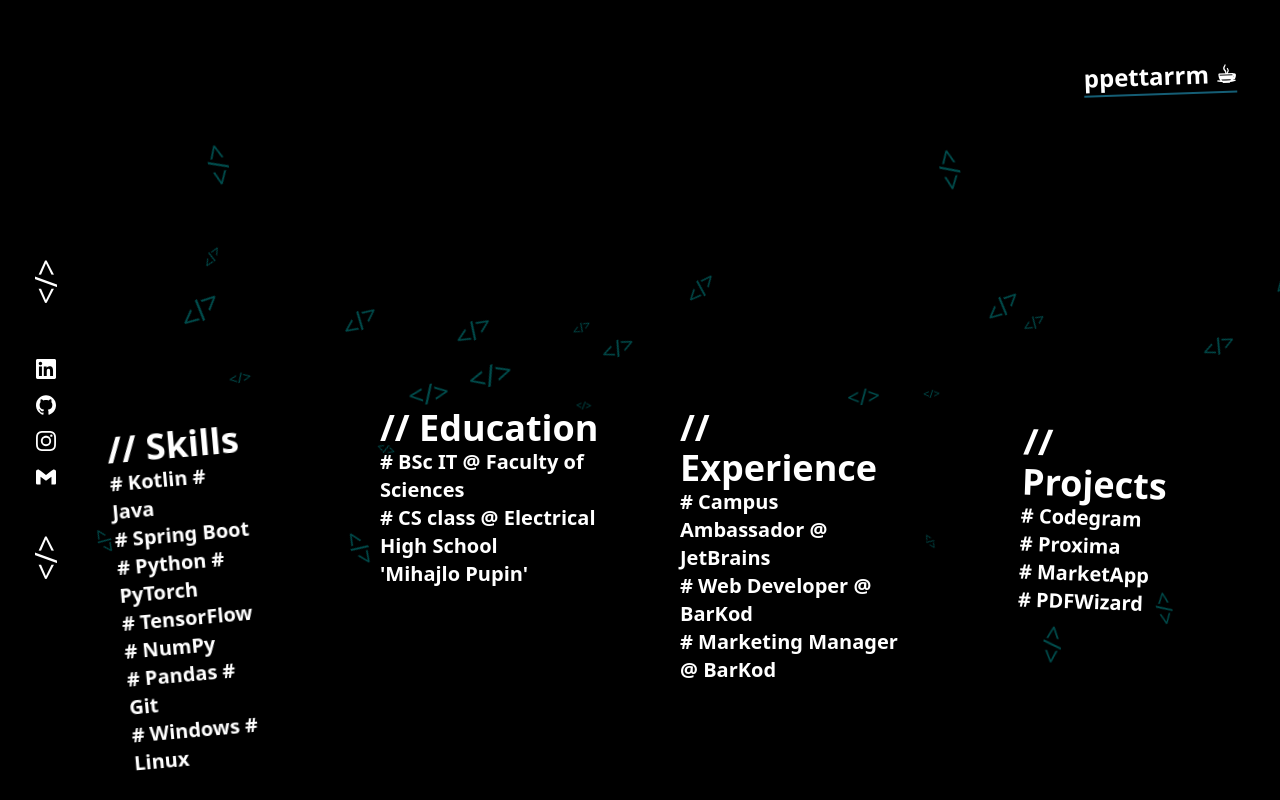
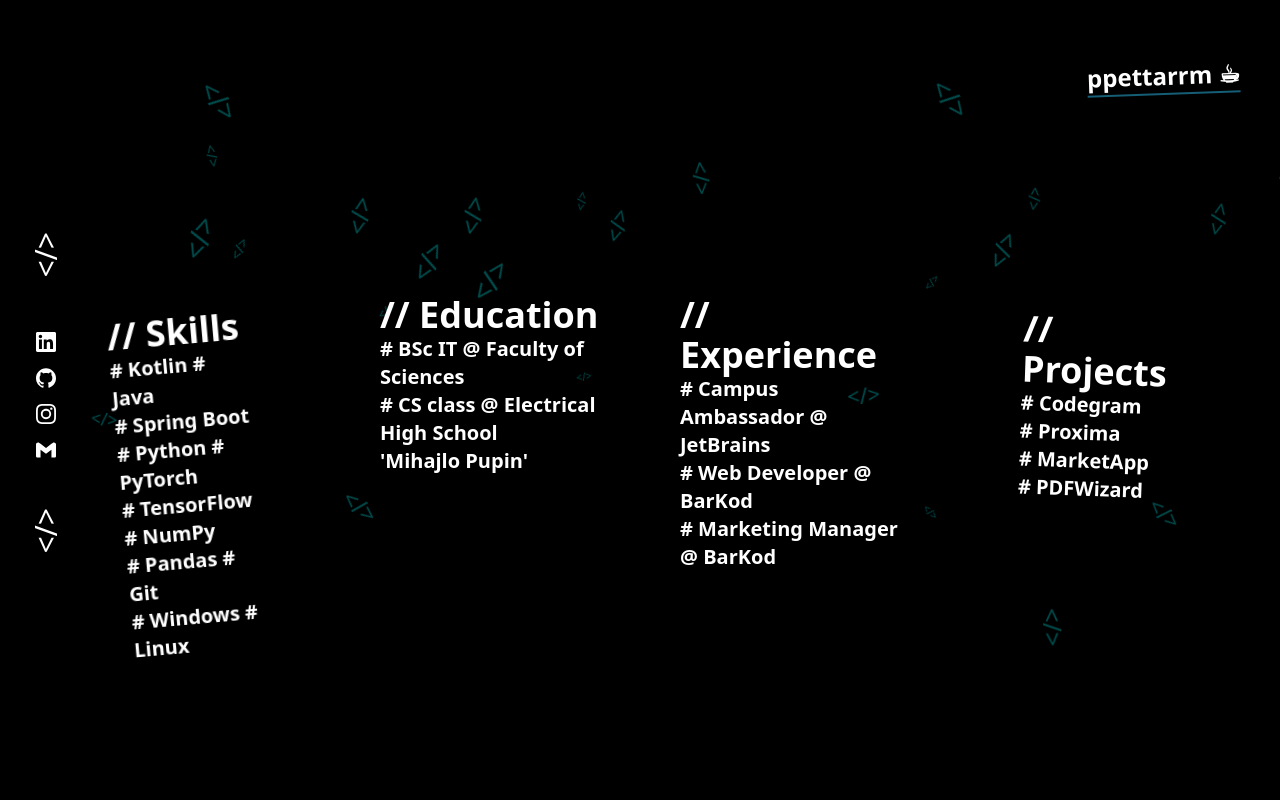
Before and after one commit to ppettarrm/portfolio, a Next.js app: page / in a window 1280 px wide. Shown: the top 800 px of the page. Built offline with nearby package versions, Linux system fonts and the light colour scheme.

Commit message:
Small updates

```diff
--- a/app/(home)/components/Navbar.tsx
+++ b/app/(home)/components/Navbar.tsx
@@ -7,7 +7,6 @@
         <div className="min-w-2xl"></div>
         <h1 className=" text-2xl font-bold underline underline-offset-8 decoration-cyan-800 -rotate-2">
             ppettarrm ☕︎
-            <br/><br/><br/><br/><br/><br/><br/>
         </h1>
     </nav>;
 
--- a/app/(home)/page.tsx
+++ b/app/(home)/page.tsx
@@ -55,7 +55,7 @@
                             fontSize: `${Math.random() * 20 + 10}px`,
                             top: `${-3}rem`,
                             left: `${Math.random() * 100}%`,
-                            animationDuration: `${Math.random() * 8 + 6}s`, // Slower animation duration
+                            animationDuration: `${Math.random() * 16 + 6}s`, // Slower animation duration
                             animationDelay: `${Math.random() * 3}s` // Add animation delay for randomness
                         }}
                     >
@@ -65,12 +65,12 @@
             })}
         </div>
         <div className="min-h-screen p-5">
-            <div className="fixed top-1/3 p-0 m-0 w-10">
+            <div className="fixed top-[30%] p-0 m-0 w-10">
                 <Socials />
             </div>
             <div className="inline mx-auto w-90">
                 <Navbar />
-                <div className="flex justify-center p-5 min-w-[90%] flex-wrap">
+                <div className="flex pt-[8%] justify-center p-5 min-w-[90%] flex-wrap">
                     <div className="column">
                         <Skills/>
                     </div>
```
